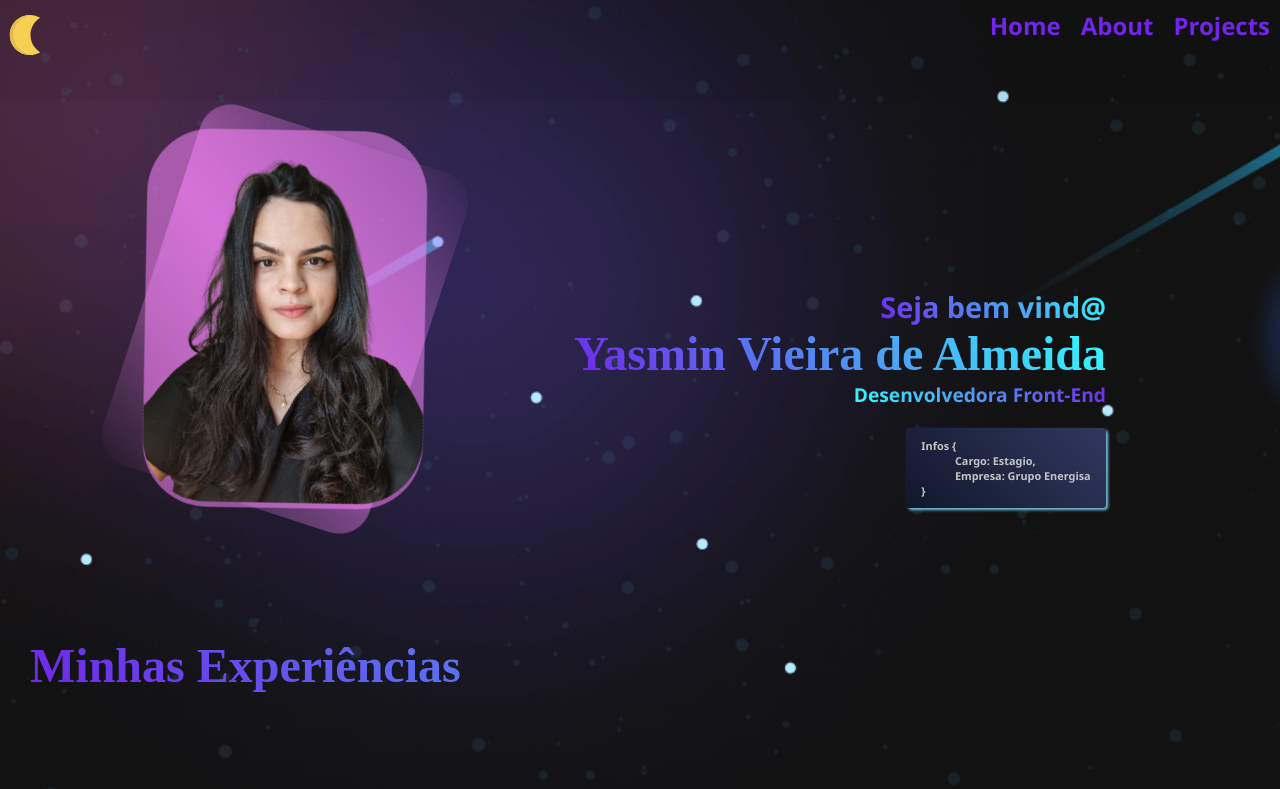
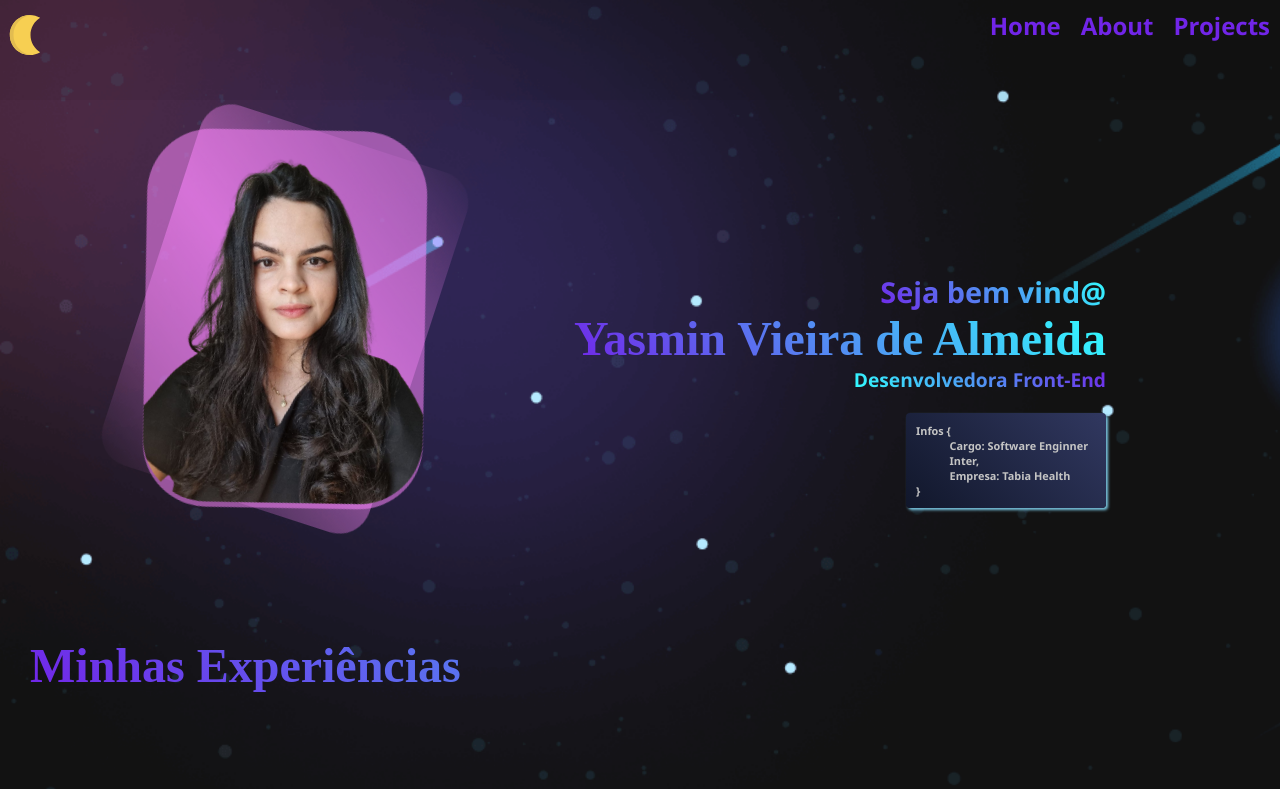
Before and after one commit to YasminAlmeida/portfolio, a React (Create React App) app: page / in a window 1280 px wide. Shown: the top 789 px of the page. Built offline with nearby package versions, Linux system fonts and the light colour scheme.

Commit message:
feat: New position

```diff
--- a/src/components/banner/index.js
+++ b/src/components/banner/index.js
@@ -20,10 +20,10 @@ export default function Banner() {
             <S.ArrayInfo>
               <span>Infos</span> {'\u007B'}
               <div>
-                Cargo: <span>Estagio,</span>
+                Cargo: <span>Software Enginner Inter,</span>
               </div>
               <div>
-                Empresa: <span>Grupo Energisa</span>
+                Empresa: <span>Tabia Health</span>
               </div>
               {'\u007D'}
             </S.ArrayInfo>
```
